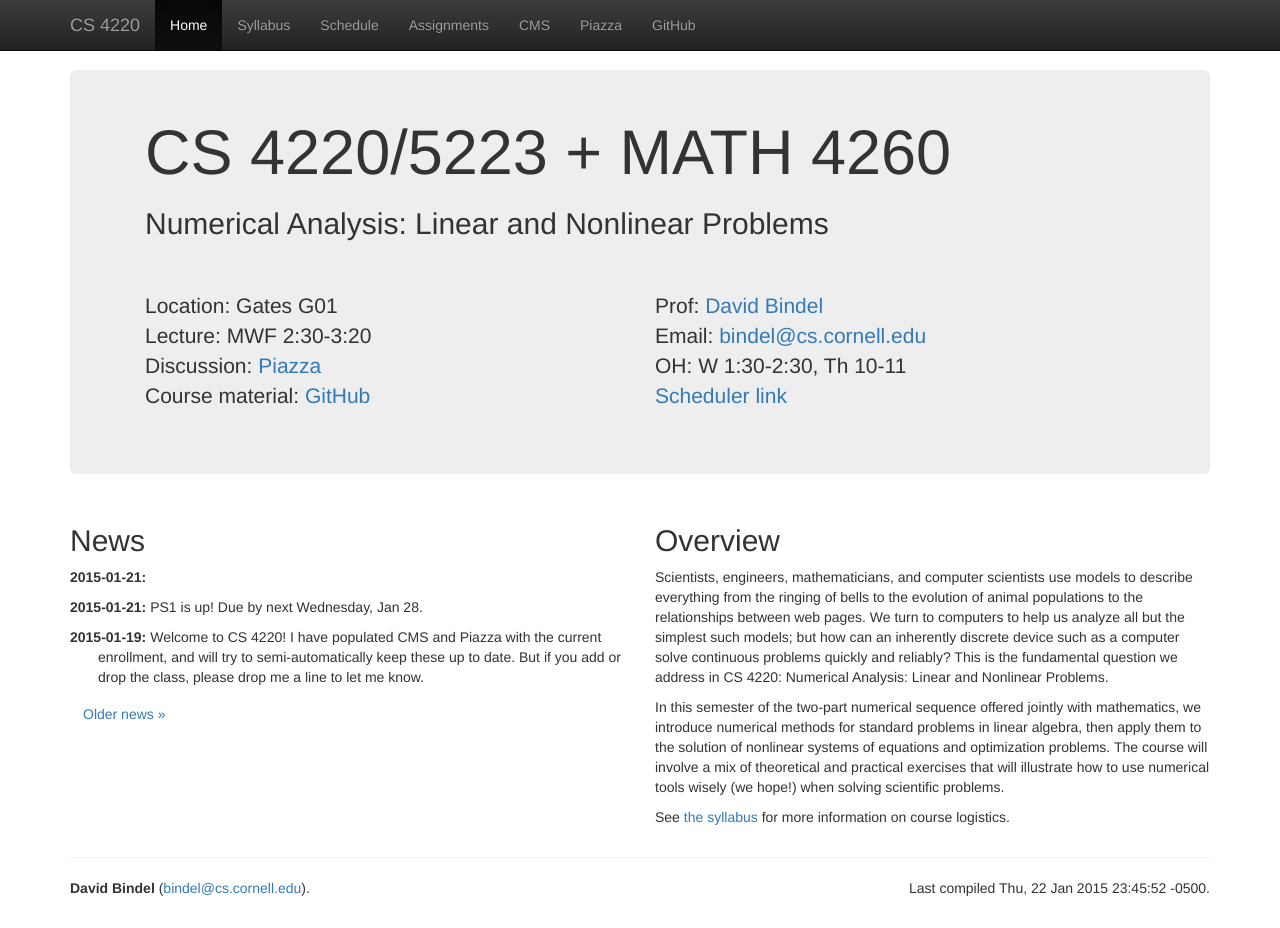
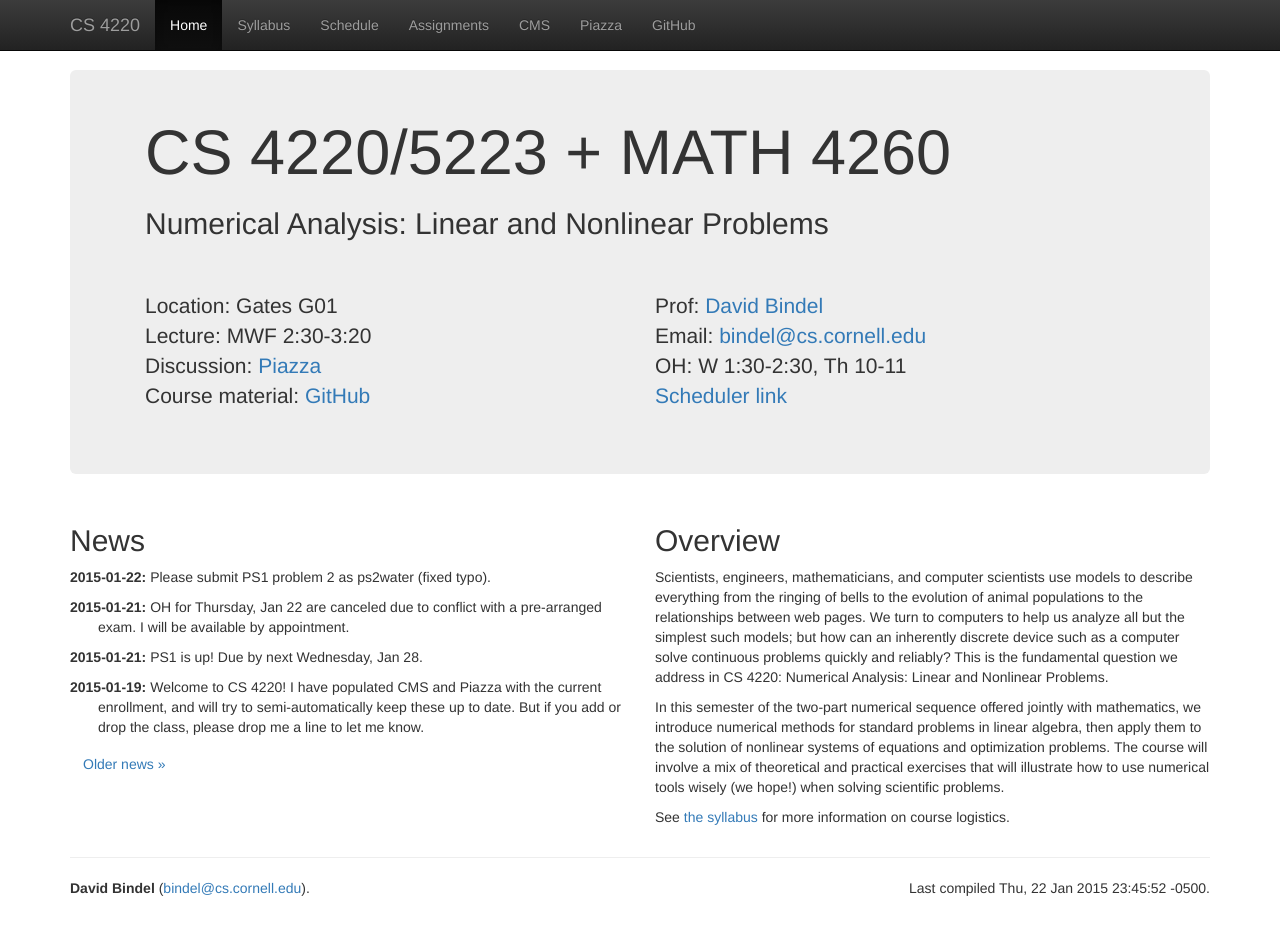
Before and after one commit to dbindel/cs4220-s15, a Jekyll site: the page built from web/index.html, in a window 1280 px wide and 928 px high. Built offline with Jekyll 4.4.1, drawn with Linux system fonts in a browser that asks for light colours; nearby versions of some CDN libraries.

Commit message:
Added typo note.

```diff
--- a/web/_data/news.yml
+++ b/web/_data/news.yml
@@ -11,6 +11,10 @@
     PS1 is up!  Due by next Wednesday, Jan 28.
 -
   date: 2015-01-21
-  test:
+  text:
     OH for Thursday, Jan 22 are canceled due to conflict with a
     pre-arranged exam.  I will be available by appointment.
+-
+  date: 2015-01-22
+  text:
+    Please submit PS1 problem 2 as ps2water (fixed typo).
```
